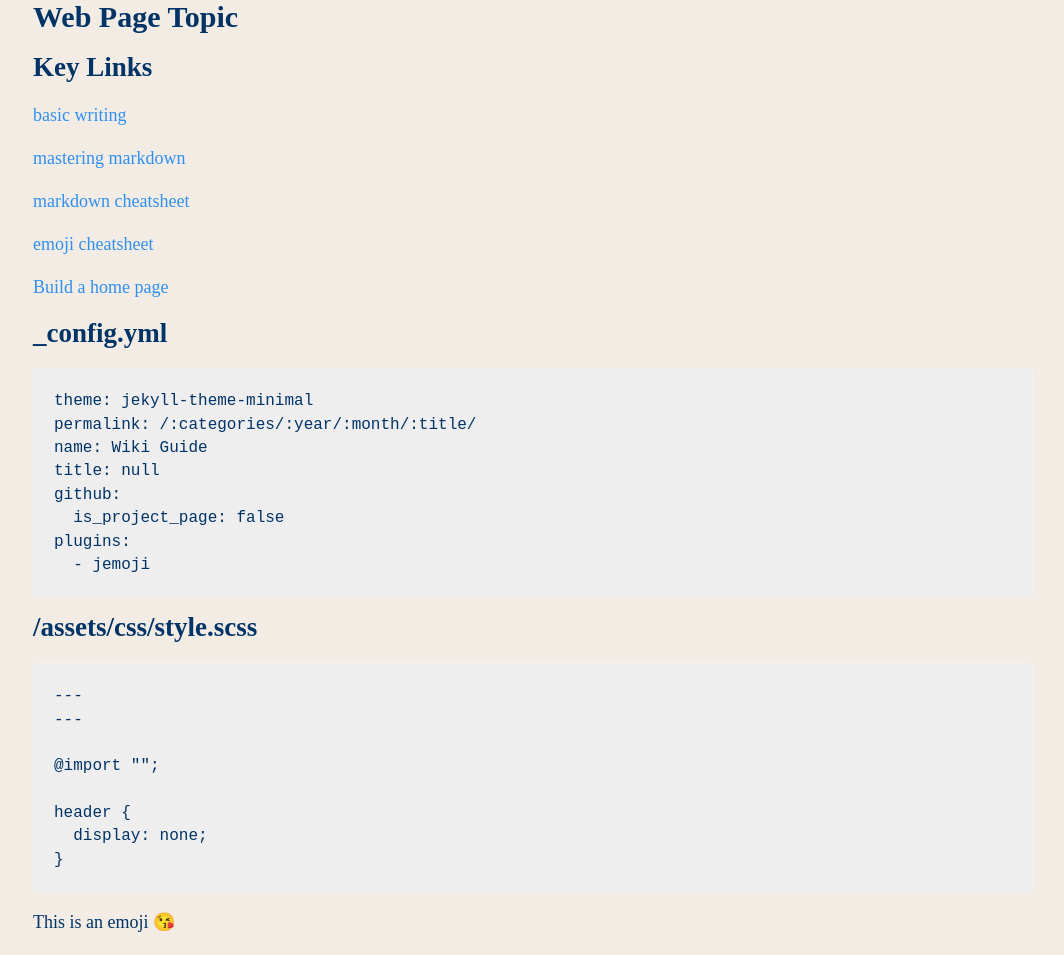
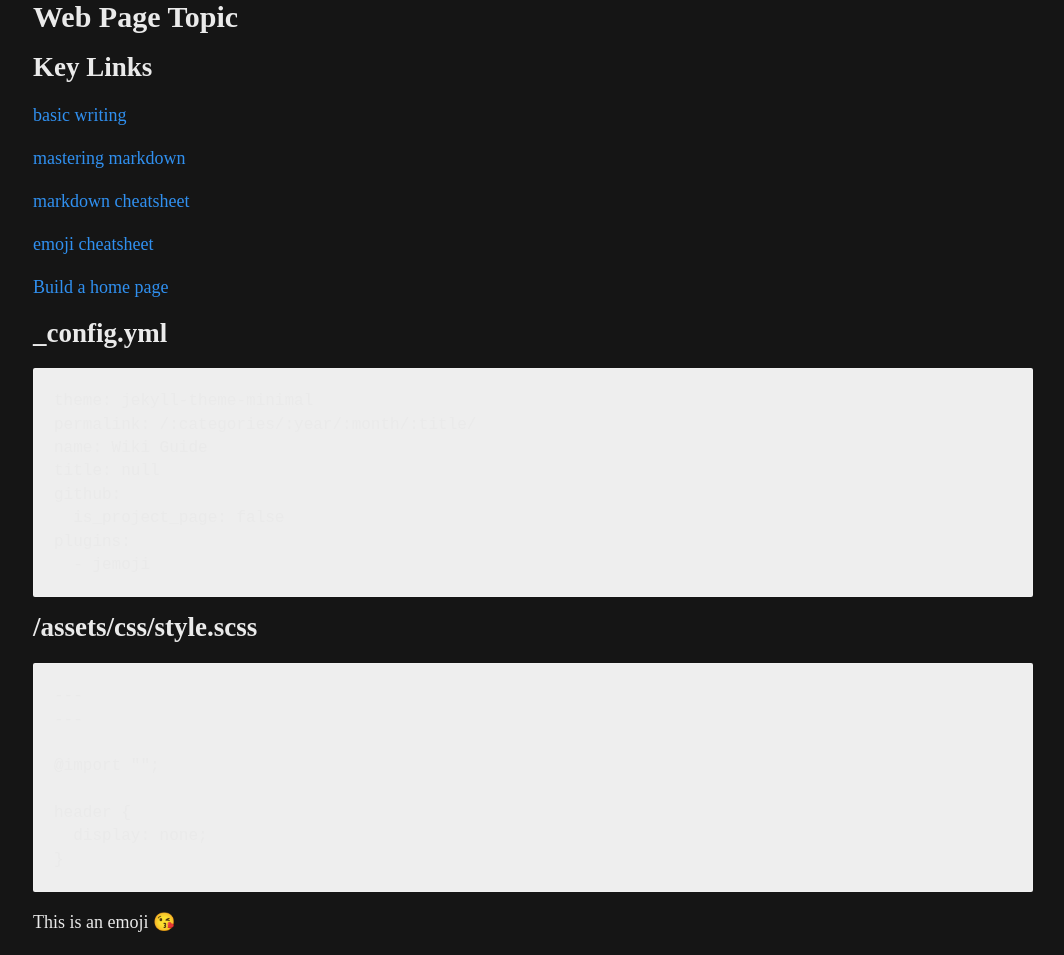
Before and after one commit to profphillips/wikibasics, a Jekyll site: the page built from index.md, in a window 1280 px wide. Shown: the whole page, without its empty margins (107-1171 px from the left). Built offline with Jekyll 4.4.1, drawn with Linux system fonts in a browser that asks for light colours; emoji names are drawn with the system emoji font; our own code applies the rules of GitHub Pages for plain Markdown files.

Commit message:
Update style.scss

```diff
--- a/assets/css/style.scss
+++ b/assets/css/style.scss
@@ -16,11 +16,17 @@ $rajah: #f4bf75;
 $raw-sienna: #d28445;
 $silver-chalice: #aaa;
 
-$light-theme: true;
+$body-background: $cod-grey !default;
+$body-foreground: $gallery !default;
+$header: $conifer !default;
+$blockquote-color: $silver-chalice !default;
+$blockquote-border: $dove-grey !default;
+
+$light-theme: false;
 $light-background: #f2ece4;
 $light-text: #036;
-$dark-background: $alto;
-$dark-text: #d2e1dd;
+$dark-background: $body-background;
+$dark-text: $body-foreground;
 
 @mixin theme-colors($light-theme: true) {
   @if $light-theme {
```
